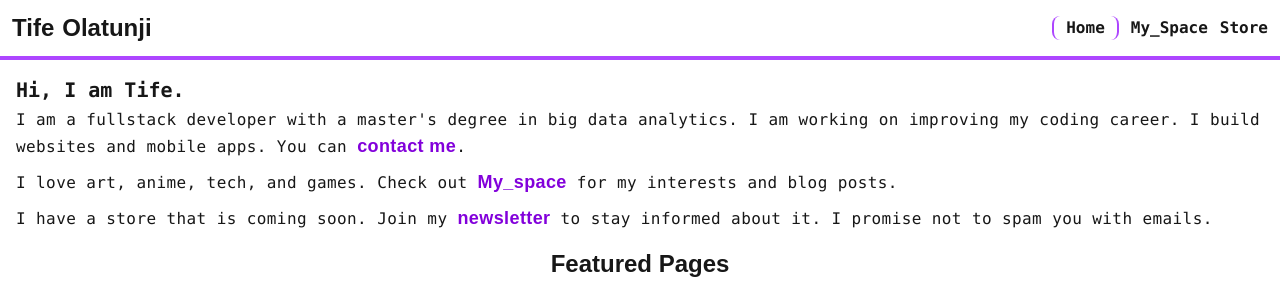
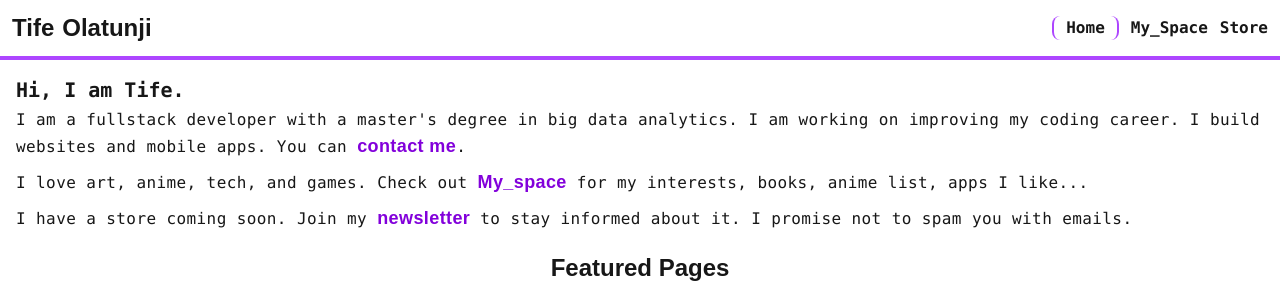
Before and after one commit to Qayyax/portfolio, a Next.js app: page / in a window 1280 px wide. Shown: the top 283 px of the page. Built offline with nearby package versions, Linux system fonts and the light colour scheme; a web font is replaced by a local one.

Commit message:
changed some etext on the screen

```diff
--- a/app/_ui/components/text/HomeText.tsx
+++ b/app/_ui/components/text/HomeText.tsx
@@ -1,7 +1,7 @@
 import Link from "next/link";
 import { dotGothic16, doto } from "@/app/_ui/fonts";
 
-export default function HomeText() {
+export default async function HomeText() {
   const linkClasses = `text-purple-700 dark:text-purple-400 text-lg cursor-pointer ${doto.className} font-extrabold rounded-xl hover:px-2 transition-shadow duration-300 hover:shadow-[0_0_10px_rgba(168,85,247,0.8)] focus:shadow-[0_0_10px_rgba(168,85,247,0.8)]`;
   return (
     <div className="font-extrabold font-mono flex flex-col items-start justify-center gap-1 p-4">
@@ -25,13 +25,12 @@ export default function HomeText() {
         <p className="font-mono">
           I love art, anime, tech, and games. Check out{" "}
           <Link href="/my_space" className={linkClasses}>
-            {/* on hover the color should glow more or something*/}
             My_space
           </Link>{" "}
-          for my interests and blog posts.
+          for my interests, books, anime list, apps I like...
         </p>
         <p className="font-mono">
-          I have a store that is coming soon. Join my{" "}
+          I have a store coming soon. Join my{" "}
           <a
             className={linkClasses}
             href="https://mailchi.mp/f40e0b3d432e/tifes-newsletter"
@@ -42,6 +41,8 @@ export default function HomeText() {
           to stay informed about it. I promise not to spam you with emails.
         </p>
       </div>
+
+      <div></div>
     </div>
   );
 }
```
